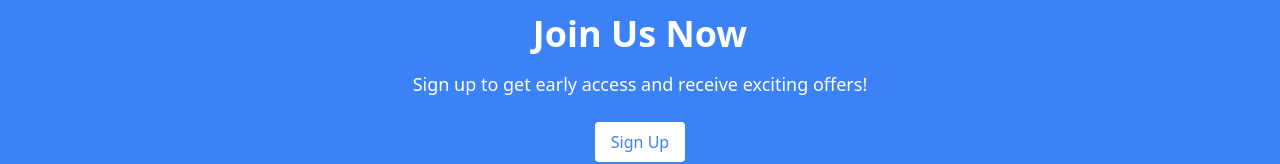
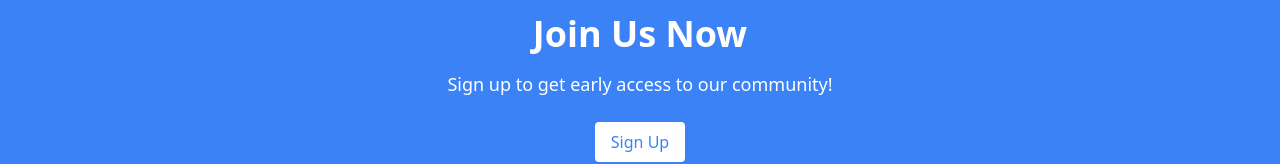
Before and after one commit to mswat5/JEET, a React (Create React App) app in the folder jeet/: page / in a window 1280 px wide. Shown: the part 278-442 px from the top of the page. Built offline with nearby package versions, Linux system fonts and the light colour scheme.

Commit message:
sign up style testing on deployed

```diff
--- a/jeet/src/components/CallToAction.js
+++ b/jeet/src/components/CallToAction.js
@@ -7,7 +7,7 @@ const CallToAction = () => {
       <div className="container mx-auto text-center">
         <h2 className="text-4xl font-semibold mb-4">Join Us Now</h2>
         <p className="text-lg mb-6">
-          Sign up to get early access and receive exciting offers!
+          Sign up to get early access to our community!
         </p>
         <button className="bg-white text-blue-500 py-2 px-4 rounded">
           Sign Up
```
